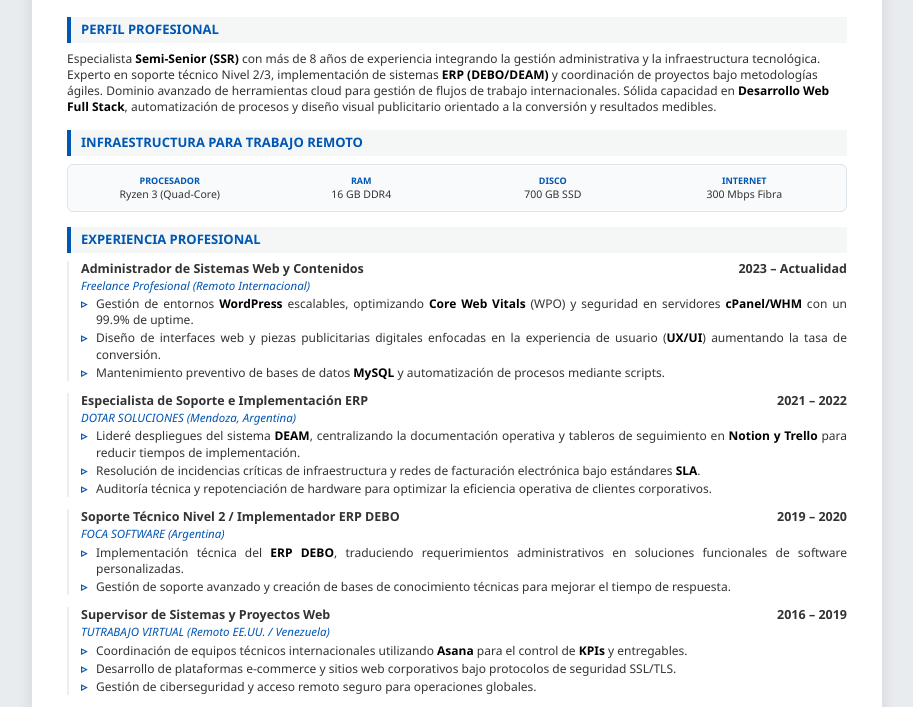
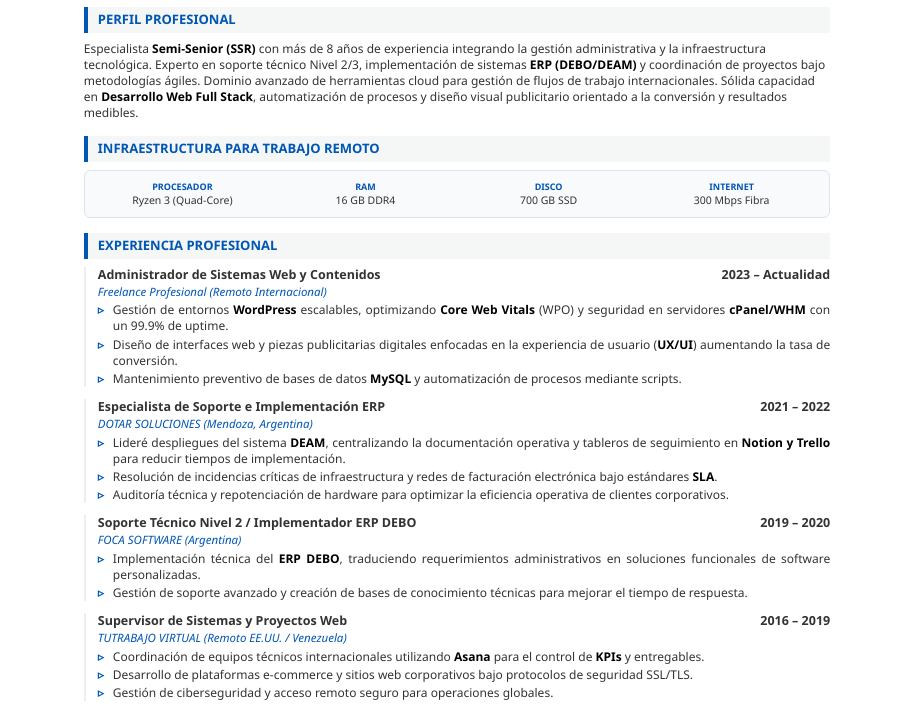
Before and after one commit to JoseAPT/JPCV.io, a plain HTML site: page index.html in a window 1280 px wide. Shown: the part 153-860 px from the top of the page, without its empty margins (183-1096 px from the left). Drawn offline with Linux system fonts and the light colour scheme.

Commit message:
Update index.html

```diff
--- a/index.html
+++ b/index.html
@@ -13,22 +13,24 @@
             --white: #ffffff;
         }
         * { margin: 0; padding: 0; box-sizing: border-box; }
+
         body {
             font-family: 'Segoe UI', Arial, sans-serif;
             line-height: 1.35;
             color: var(--text-color);
-            background-color: #e9ecef;
-            font-size: 12px; /* Ligeramente más pequeño para compactar */
+            /* CAMBIO: Fondo blanco general para eliminar los bordes grises */
+            background-color: #ffffff;
+            font-size: 12px;
         }
+
+        /* CAMBIO: Configuración del contenedor principal para eliminar sombra y ajustar ancho */
         .cv-container {
             width: 100%;
-            max-width: 850px; /* Más estrecho para reducir espacios laterales */
-            background: var(--white);
-            margin: 10px auto;
-            box-shadow: 0 5px 15px rgba(0,0,0,0.1);
-            border-radius: 4px;
-            overflow: hidden;
-            padding-bottom: 20px;
+            max-width: 216mm; /* Ancho estándar Oficio/Legal para mantener lectura cómoda */
+            margin: 0 auto; /* Centrado */
+            background: white;
+            box-shadow: none; /* Elimina la sombra de "tarjeta" */
+            min-height: 100vh; /* Asegura que ocupe todo el alto */
         }
 
         /* === HEADER === */
@@ -62,7 +64,7 @@
 
         /* === CUERPO === */
         .cv-body { padding: 20px 35px; }
-        section { margin-bottom: 15px; } /* Espacio entre secciones reducido */
+        section { margin-bottom: 15px; }
         h2 {
             font-size: 13px;
             text-transform: uppercase;
@@ -121,9 +123,10 @@
         .cert-link { color: var(--primary-color); text-decoration: underline; font-weight: bold; font-size: 11px; }
 
         @media print {
-            @page { size: A4 portrait; margin: 0.5cm; }
+            @page { size: A4 portrait; margin: 0; }
             body { background: #fff; -webkit-print-color-adjust: exact; }
-            .cv-container { box-shadow: none; margin: 0; width: 100%; border-radius: 0; }
+            .cv-container { box-shadow: none; margin: 0; width: 100%; max-width: 100%; border-radius: 0; }
+            header { padding: 15px 35px; }
         }
     </style>
 </head>
```
